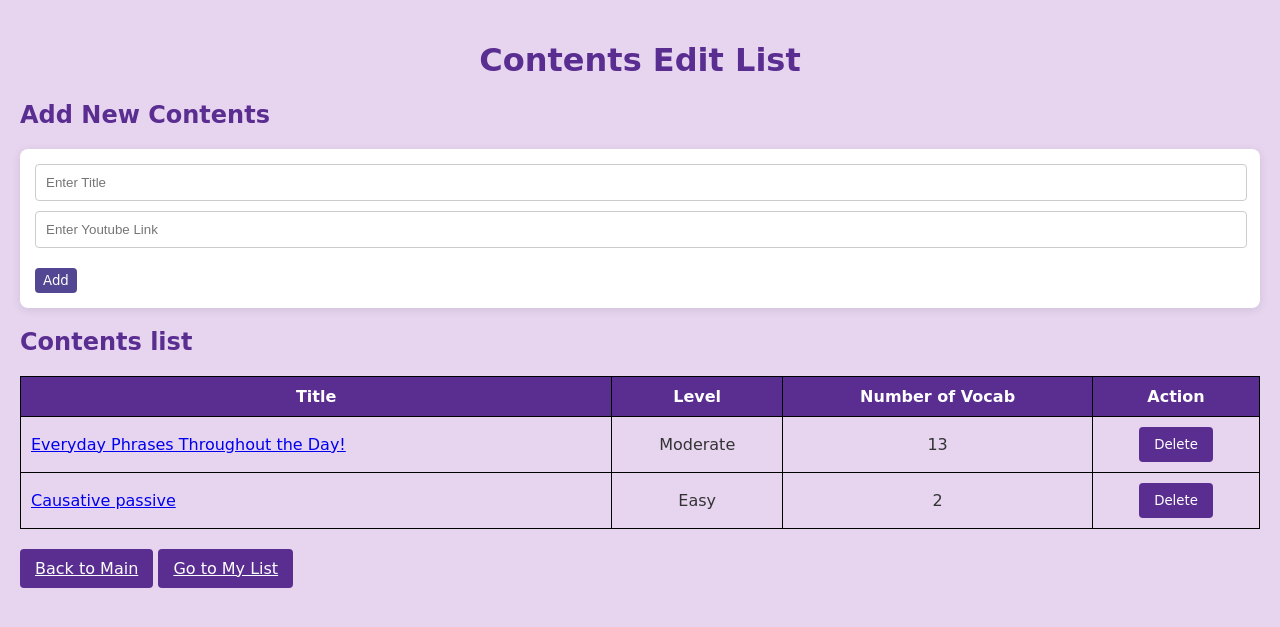
After one commit to iccarus09/Vocab-List-Maker, a Flask app: page /edit-contents in a window 1280 px wide. The commit adds this page. Shown: the top 627 px of the page. Run offline with Flask 3, Linux system fonts and the light colour scheme.

Commit message:
Created content edit page Automate level and num_vocab calculation

```diff
--- a/Project8/app.py
+++ b/Project8/app.py
@@ -36,8 +36,22 @@ def vocab(title_id):
     if request.method == 'POST':
         # Adding new vocab
         if 'kanji' in request.form:
-            # Adding new vocab (keep this part as is)
-            ...
+            # Adding new vocab
+            kanji = request.form['kanji'].strip()
+            hiragana = request.form['hiragana'].strip()
+            meaning = request.form['meaning'].strip()
+            new_id = vocab_df['ID'].max() + 1 if not vocab_df.empty else 1
+
+            new_row = pd.DataFrame({
+                'ID': [new_id],
+                'Kanji': [kanji if kanji else '(empty)'],
+                'Hiragana': [hiragana],
+                'Meaning': [meaning],
+                'Content_ID': [title_id],
+                'Memorized': [False]  # Default = False
+            })
+            vocab_df = pd.concat([vocab_df, new_row], ignore_index=True)
+
         else:  # Update the 'Memorized' column based on checkbox selection
             memorized_ids = request.form.getlist('memorized_ids')
             vocab_df.loc[vocab_df['Content_ID'] == title_id, 'Memorized'] = \
@@ -76,8 +90,83 @@ def get_mylist():
 
     # Handle GET request
     vocab_df = read_csv('vocab.csv')
+    vocab_count = len(vocab_df)
     mylists = vocab_df.to_dict(orient='records')
-    return render_template('mylist.html', mylists=mylists)
+    return render_template('mylist.html', mylists=mylists, vocab_count=vocab_count)
+
+@app.route('/edit-contents', methods=['GET','POST','DELETE'])
+def edit_contentlist():
+    contents_df = read_csv('data.csv')
+    vocab_df = read_csv('vocab.csv')
+
+    # level rule
+    def determine_level(count):
+        if count > 20:
+            return "Hard"
+        elif 11 <= count <= 20:
+            return "Moderate"
+        else:
+            return "Easy"
+
+    # Calculate vocab count and level for each content
+    # Calculate vocab count for each content
+    vocab_count = vocab_df.groupby('Content_ID').size().reset_index(name='Vocab_Cal')
+
+    # Rename in vocab_count DF
+    vocab_count = vocab_count.rename(columns={'Vocab_Count': 'Vocab_Cal'})
+
+    # Merge vocab_count DF with contents DF
+    merged_df = contents_df.merge(vocab_count, left_on='ID',
+                                  right_on='Content_ID', how='left')
+
+    # Update 'Vocab_Count' column in contents DF with values from 'Vocab_Cal' in vocab_count DF
+    merged_df['Vocab_Count'] = merged_df['Vocab_Cal']
+
+    # Drop unnecessary columns
+    final_df = merged_df.drop(['Content_ID', 'Vocab_Cal'], axis=1)
+
+    # Apply the level rule
+    final_df['Level'] = final_df['Vocab_Count'].apply(determine_level)
+
+    # Fill NaN values with 0 and convert to int
+    final_df['Vocab_Count'] = final_df['Vocab_Count'].fillna(0).astype(int)
+
+    # Select relevant columns for final output
+    final_df = final_df[['ID', 'Title', 'Link', 'Level', 'Vocab_Count']]
+
+    # Debugging: realized the column name somehow changed from 'Vocab_Count' to 'Vocab_Count_y'
+    print("Contents DataFrame after merging:")
+    print(final_df.head())
+    print(final_df.columns.tolist())
+
+    write_csv('data.csv', final_df[['ID', 'Title', 'Link', 'Level', 'Vocab_Count']])
+
+    # Handle form submission
+    if request.method == 'POST':
+        # Adding new content
+        title = request.form['title'].strip()
+        youtube = request.form['youtube'].strip()
+        new_id = contents_df['ID'].max() + 1 if not contents_df.empty else 1
+        new_row = pd.DataFrame({
+            'ID': [new_id],
+            'Title': [title],
+            'Link': [youtube],
+            'Level': ['Easy'],
+            'Vocab_Count': [0]
+        })
+        contents_df = pd.concat([contents_df, new_row], ignore_index=True)
+        write_csv('data.csv', contents_df[['ID', 'Title', 'Link', 'Level', 'Vocab_Count']])
+        return jsonify(new_row.to_dict(orient='records')[0])
+
+    elif request.method == 'DELETE':
+        content_id = request.form.get('id')
+        contents_df = contents_df[contents_df['ID'] != int(content_id)]
+        write_csv('data.csv', contents_df[['ID', 'Title', 'Link']])
+        return jsonify({"status": "success"})
+
+    contents = final_df.to_dict(orient='records')
+    return render_template('edit-contents.html', contents=contents)
+
 
 if __name__ == '__main__':
     app.run(debug=True)
--- a/Project8/data.csv
+++ b/Project8/data.csv
@@ -1,3 +1,3 @@
-ID,Title,Link,Level
-1,Everyday Phrases Throughout the Day!,google.com,Beginner
-2,Causative passive,youtube.com,Intermediate
+ID,Title,Link,Level,Vocab_Count
+1,Everyday Phrases Throughout the Day!,google.com,Moderate,13
+2,Causative passive,youtube.com,Easy,2
--- /dev/null
+++ b/Project8/static/edit_contents.js
@@ -0,0 +1,38 @@
+$(document).ready(function() {
+    // Handle form submission
+    $('#add-contents-form').submit(function(e) {
+        e.preventDefault();
+        $.ajax({
+            url: '/edit-contents',
+            method: 'POST',
+            data: $(this).serialize(),
+            success: function(response) {
+                // Add new row to the table
+                var newRow = '<tr data-id="' + response.ID + '">' +
+                    '<td><a href="' + response.Link + '" target="_blank">' + response.Title + '</a></td>' +
+                    '<td>' + response.Level + '</td>' +
+                    '<td>' + response.Vocab_Count + '</td>' +
+                    '<td><button class="btn-delete" data-id="' + response.ID + '">Delete</button></td>' +
+                    '</tr>';
+                $('#contents-table tbody').append(newRow);
+                // Clear the form
+                $('#add-contents-form')[0].reset();
+            }
+        });
+    });
+
+    // Handle delete button clicks
+    $(document).on('click', '.btn-delete', function() {
+        var contentId = $(this).data('id');
+        $.ajax({
+            url: '/edit-contents',
+            method: 'DELETE',
+            data: { id: contentId },
+            success: function(response) {
+                if (response.status === 'success') {
+                    $('tr[data-id="' + contentId + '"]').remove();
+                }
+            }
+        });
+    });
+});
--- a/Project8/static/main.css
+++ b/Project8/static/main.css
@@ -54,6 +54,7 @@ button:hover {
 table {
     width: 100%; /* Full width of the container */
     border-collapse: collapse; /* Merge borders of table cells */
+    margin-top: 5px;
 }
 
 th, td {
@@ -84,6 +85,26 @@ th {
     font-family: cursive, sans-serif;
     border-radius: 4px;
 }
+
+.btn-back {
+    display: inline-block;
+    margin-top: 20px;
+    padding: 10px 15px;
+    background-color: #5a2d91;
+    color: white;
+    font-family: cursive, sans-serif;
+    border-radius: 4px;
+}
+
+.btn-back-no-margin {
+    display: inline-block;
+    padding: 10px 15px;
+    background-color: #5a2d91;
+    color: white;
+    font-family: cursive, sans-serif;
+    border-radius: 4px;
+}
+
 
 .btn-sub {
     display: inline-block;
--- /dev/null
+++ b/Project8/templates/edit-contents.html
@@ -0,0 +1,48 @@
+<!DOCTYPE html>
+<html lang="en">
+<head>
+    <meta charset="UTF-8">
+    <meta name="viewport" content="width=device-width, initial-scale=1.0">
+    <title>Edit Contents Page</title>
+    <script src="https://code.jquery.com/jquery-3.6.0.min.js"></script>
+    <link rel="stylesheet" href="{{ url_for('static', filename='/main.css') }}">
+</head>
+<body>
+    <h1>Contents Edit List</h1>
+
+    <!-- Form to add new contents -->
+    <h2>Add New Contents</h2>
+    <form id="add-contents-form" class="form-with-padding">
+        <input type="text" name="title" id="title" placeholder="Enter Title" required>
+        <input type="text" name="youtube" id="youtube" placeholder="Enter Youtube Link" required>
+        <button type="submit" class="btn-sub">Add</button>
+    </form>
+
+    <h2>Contents list</h2>
+    <table id="contents-table">
+        <thead>
+            <tr>
+                <th>Title</th>
+                <th>Level</th>
+                <th>Number of Vocab</th>
+                <th>Action</th>
+            </tr>
+        </thead>
+        <tbody>
+            {% for content in contents %}
+            <tr data-id="{{ content.ID}}">
+                <td class="left-align"><a href="{{ content.Link }}" target="_blank">{{ content.Title }} </a></td>
+                <td>{{ content.Level }}</td>
+                <td>{{ content.Vocab_Count }}</td>
+                <td><button class="btn-delete" data-id="{{ content.ID }}">Delete</button></td>
+            </tr>
+            {% endfor %}
+        </tbody>
+    </table>
+
+    <a href="{{ url_for('index') }}" class="btn-back">Back to Main</a>
+    <a href="/mylist" class="btn-back">Go to My List</a>
+
+    <script src="{{ url_for('static', filename='edit_contents.js') }}"></script>
+</body>
+</html>
--- a/Project8/templates/mylist.html
+++ b/Project8/templates/mylist.html
@@ -8,6 +8,8 @@
 </head>
 <body>
     <h1>My Vocabulary List</h1>
+    <p style="display: inline;">Currently there are {{ vocab_count }} vocabularies in your list.</p>
+    <a href="{{ url_for('index') }}" class="btn-back-no-margin">Back to Main</a>
     <table>
         <tr>
             <th>Kanji</th>
--- a/Project8/templates/vocab.html
+++ b/Project8/templates/vocab.html
@@ -12,7 +12,7 @@
 
     <!-- Form to add new vocabulary -->
     <h2>Add New Vocabulary</h2>
-    <form id="add-vocab-form" method="post"
+    <form id="add-vocabulary-form" method="post"
           action="{{ url_for('vocab', title_id=title_id) }}" class="form-with-padding">
         <input type="text" name="kanji" id="kanji"
                placeholder="Enter Kanji (optional)" >
--- a/Project8/vocab.csv
+++ b/Project8/vocab.csv
@@ -5,3 +5,12 @@ ID,Kanji,Hiragana,Meaning,Content_ID,Memorized
 6, 明るく,あるく,준비,1,True
 7,歩く,あるく,walk,1,False
 8,(empty),hey,working?,1,False
+9,景色,けしき,atmospere,2,False
+10, 明るく,あるく,준비,1,True
+11,歩く,あるく,walk,1,False
+12,(empty),hey,working?,1,False
+13, 明るく,あるく,준비,1,True
+14,歩く,あるく,walk,1,False
+15,(empty),hey,working?,1,False
+16, 明るく,あるく,준비,1,True
+17,歩く,あるく,walk,1,False
```
Also changed, not shown: Project8/templates/index.html (+2 -15 lines).
